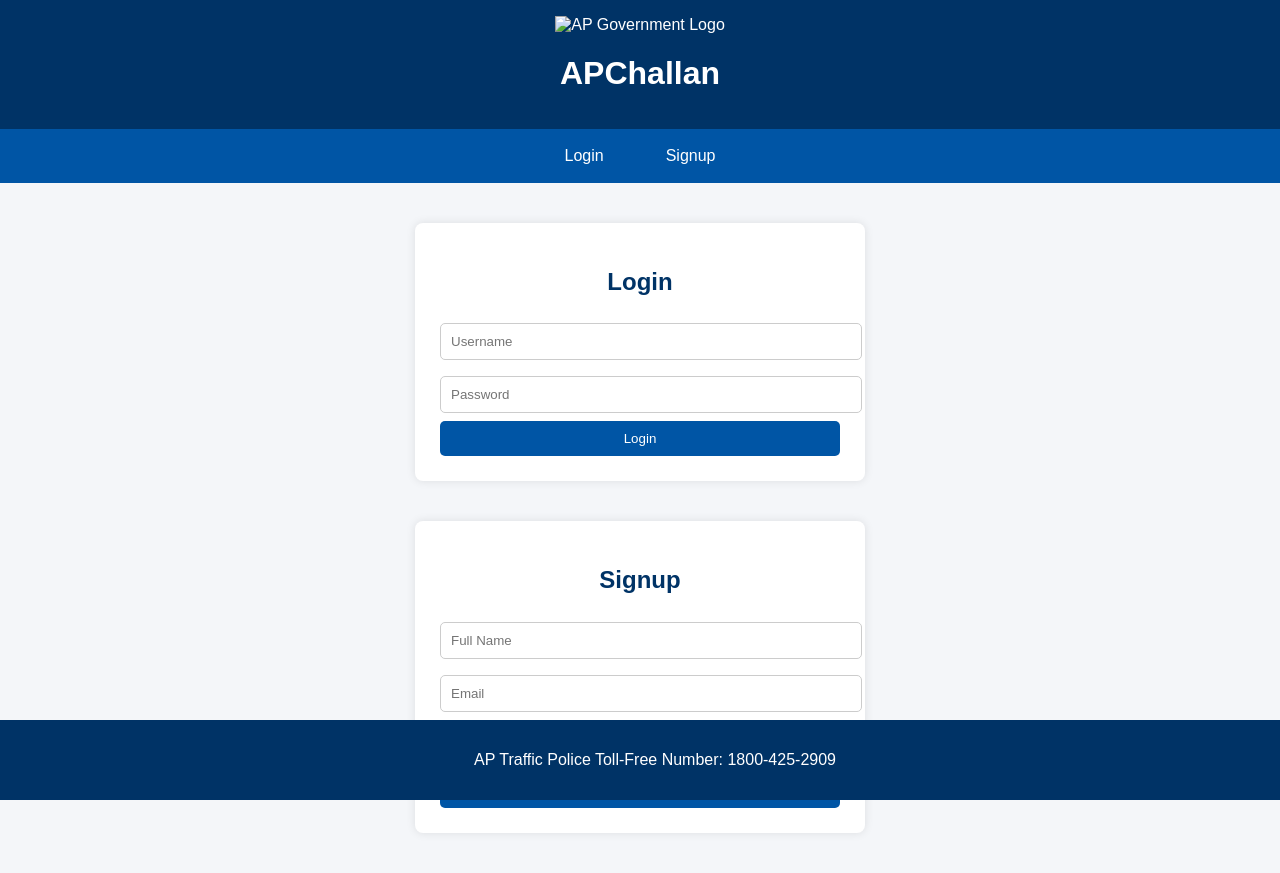
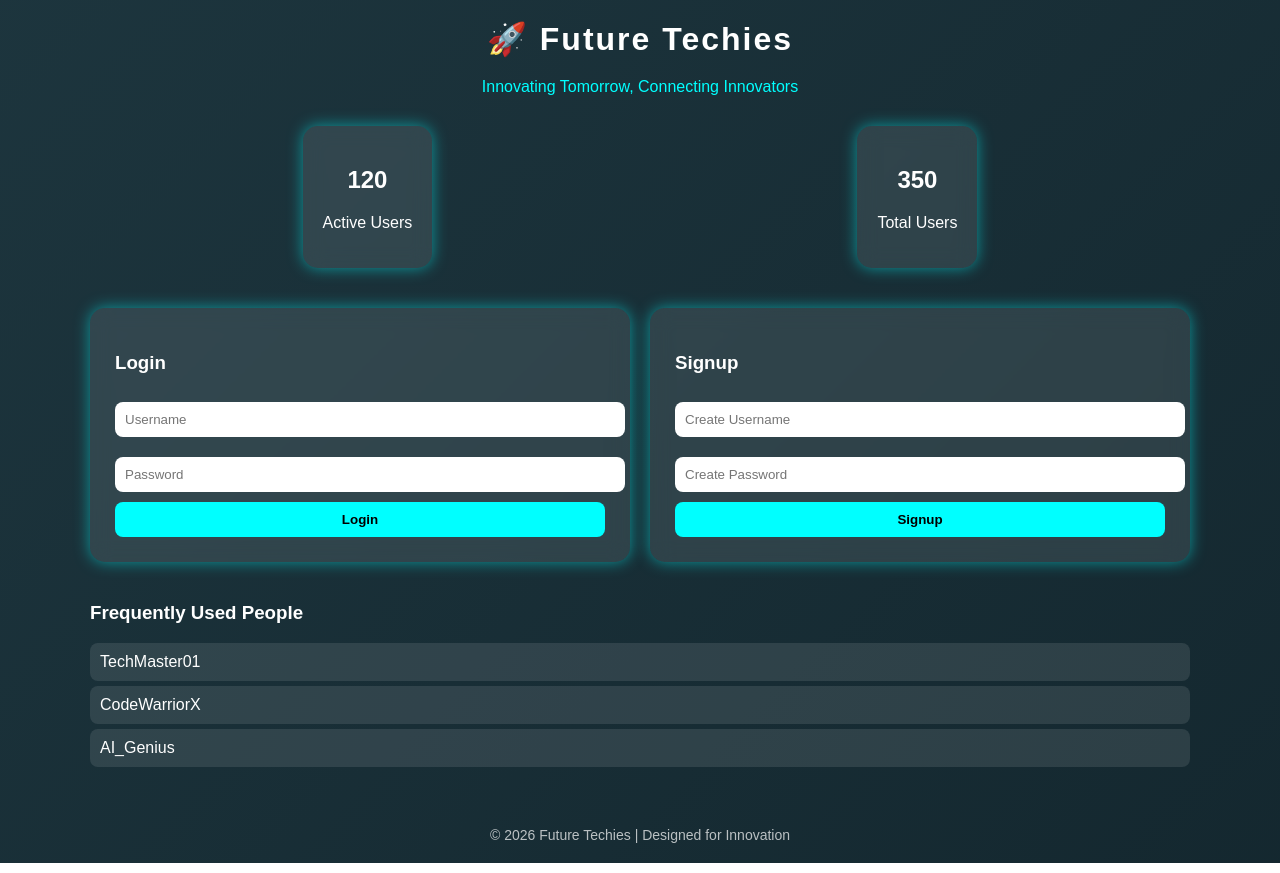
Before and after one commit to reddyakhil75673-cpu/future_techies-task1, a plain HTML site: page index.html in a window 1280 px wide. Drawn offline with Linux system fonts and the light colour scheme.

Commit message:
Revamp index.html with new design and features

```diff
--- a/index.html
+++ b/index.html
@@ -3,117 +3,200 @@
 <head>
 <meta charset="UTF-8">
 <meta name="viewport" content="width=device-width, initial-scale=1.0">
-  <title>APChallan</title>
+<title>Future Techies</title>
+
 <style>
     body {
+        margin: 0;
         font-family: Arial, sans-serif;
-      background: #f4f6f9;
-      margin: 0;
-      padding: 0;
+        background: linear-gradient(-45deg, #0f2027, #203a43, #2c5364);
+        background-size: 400% 400%;
+        animation: gradientBG 10s ease infinite;
+        color: white;
     }
+
+    @keyframes gradientBG {
+        0% { background-position: 0% 50%; }
+        50% { background-position: 100% 50%; }
+        100% { background-position: 0% 50%; }
+    }
+
     header {
-      background: #003366;
-      color: white;
-      padding: 15px;
+        text-align: center;
+        padding: 20px;
+        font-size: 32px;
+        font-weight: bold;
+        letter-spacing: 2px;
+    }
+
+    .tagline {
+        text-align: center;
+        font-size: 16px;
+        color: #00ffff;
+        margin-bottom: 30px;
+    }
+
+    .container {
+        width: 90%;
+        max-width: 1100px;
+        margin: auto;
+    }
+
+    .stats {
+        display: flex;
+        justify-content: space-around;
+        margin-bottom: 40px;
         text-align: center;
     }
-    header img {
-      height: 60px;
-      vertical-align: middle;
+
+    .stat-box {
+        background: rgba(255, 255, 255, 0.1);
+        padding: 20px;
+        border-radius: 15px;
+        backdrop-filter: blur(10px);
+        box-shadow: 0 0 15px rgba(0,255,255,0.5);
     }
-    nav {
-      background: #0055a5;
+
+    .form-section {
         display: flex;
-      justify-content: center;
-      padding: 10px;
+        justify-content: space-between;
+        gap: 20px;
+        flex-wrap: wrap;
     }
-    nav a {
-      color: white;
-      text-decoration: none;
-      margin: 0 15px;
-      padding: 8px 16px;
-      transition: background 0.3s, color 0.3s;
+
+    .form-box {
+        flex: 1;
+        min-width: 280px;
+        background: rgba(255,255,255,0.1);
+        padding: 25px;
+        border-radius: 15px;
+        backdrop-filter: blur(10px);
+        box-shadow: 0 0 15px rgba(0,255,255,0.5);
     }
-    nav a:hover {
-      background: white;
-      color: #0055a5;
-      border-radius: 5px;
-    }
-    .container {
-      max-width: 400px;
-      margin: 40px auto;
-      background: white;
-      padding: 25px;
-      border-radius: 8px;
-      box-shadow: 0 0 10px rgba(0,0,0,0.1);
-    }
-    h2 {
-      text-align: center;
-      color: #003366;
-    }
-    input[type="text"], input[type="password"], input[type="email"] {
+
+    input {
         width: 100%;
         padding: 10px;
-      margin: 8px 0;
-      border: 1px solid #ccc;
-      border-radius: 5px;
+        margin: 10px 0;
+        border: none;
+        border-radius: 8px;
     }
+
     button {
         width: 100%;
         padding: 10px;
-      background: #0055a5;
-      color: white;
+        background: cyan;
         border: none;
-      border-radius: 5px;
+        border-radius: 8px;
+        font-weight: bold;
         cursor: pointer;
-      transition: background 0.3s;
     }
+
     button:hover {
-      background: #003366;
+        background: #00bcd4;
     }
+
+    .users-list {
+        margin-top: 40px;
+    }
+
+    .user {
+        padding: 10px;
+        margin: 5px 0;
+        background: rgba(255,255,255,0.1);
+        border-radius: 8px;
+    }
+
     footer {
-      background: #003366;
-      color: white;
         text-align: center;
-      padding: 15px;
-      position: fixed;
-      bottom: 0;
-      width: 100%;
+        padding: 20px;
+        margin-top: 40px;
+        font-size: 14px;
+        opacity: 0.7;
     }
 </style>
 </head>
+
 <body>
-  <header>
-    <img src="ap_logo.png" alt="AP Government Logo">
-    <h1>APChallan</h1>
-  </header>
 
-  <nav>
-    <a href="#login">Login</a>
-    <a href="#signup">Signup</a>
-  </nav>
+<header>🚀 Future Techies</header>
+<div class="tagline">Innovating Tomorrow, Connecting Innovators</div>
 
-  <div class="container" id="login">
-    <h2>Login</h2>
-    <form>
-      <input type="text" placeholder="Username" required>
-      <input type="password" placeholder="Password" required>
-      <button type="submit">Login</button>
-    </form>
+<div class="container">
+
+    <div class="stats">
+        <div class="stat-box">
+            <h2 id="activeUsers">120</h2>
+            <p>Active Users</p>
+        </div>
+        <div class="stat-box">
+            <h2 id="totalUsers">350</h2>
+            <p>Total Users</p>
+        </div>
     </div>
 
-  <div class="container" id="signup">
-    <h2>Signup</h2>
-    <form>
-      <input type="text" placeholder="Full Name" required>
-      <input type="email" placeholder="Email" required>
-      <input type="password" placeholder="Password" required>
-      <button type="submit">Signup</button>
-    </form>
+    <div class="form-section">
+
+        <div class="form-box">
+            <h3>Login</h3>
+            <input type="text" placeholder="Username">
+            <input type="password" placeholder="Password">
+            <button onclick="login()">Login</button>
+        </div>
+
+        <div class="form-box">
+            <h3>Signup</h3>
+            <input type="text" id="newUser" placeholder="Create Username">
+            <input type="password" placeholder="Create Password">
+            <button onclick="signup()">Signup</button>
+        </div>
+
+    </div>
+
+    <div class="users-list">
+        <h3>Frequently Used People</h3>
+        <div id="userList">
+            <div class="user">TechMaster01</div>
+            <div class="user">CodeWarriorX</div>
+            <div class="user">AI_Genius</div>
+        </div>
+    </div>
+
 </div>
 
 <footer>
-    <p>AP Traffic Police Toll-Free Number: 1800-425-2909</p>
+    © 2026 Future Techies | Designed for Innovation
 </footer>
+
+<script>
+    let totalUsers = 350;
+    let activeUsers = 120;
+
+    function signup() {
+        let username = document.getElementById("newUser").value;
+        if(username !== "") {
+            let userDiv = document.createElement("div");
+            userDiv.className = "user";
+            userDiv.innerText = username;
+            document.getElementById("userList").appendChild(userDiv);
+
+            totalUsers++;
+            activeUsers++;
+
+            document.getElementById("totalUsers").innerText = totalUsers;
+            document.getElementById("activeUsers").innerText = activeUsers;
+
+            alert("Signup Successful!");
+        }
+    }
+
+    function login() {
+        activeUsers++;
+        document.getElementById("activeUsers").innerText = activeUsers;
+        alert("Login Successful!");
+    }
+</script>
+
 </body>
+
 </html>
```
Lines whose indentation alone changed are shown as unchanged.
